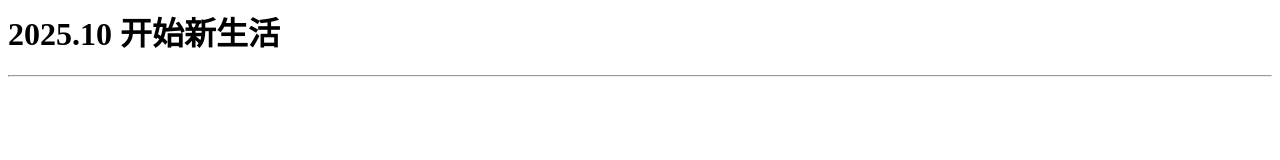
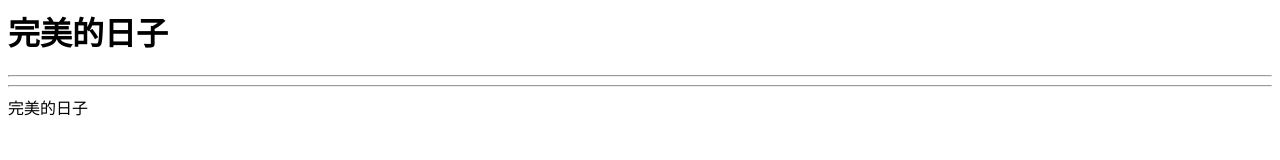
Before and after one commit to gongdi35/gongdi35.github.io, a plain HTML site: page index.html in a window 1280 px wide. Drawn offline with Linux system fonts and the light colour scheme.

Commit message:
Update index.html

```diff
--- a/index.html
+++ b/index.html
@@ -5,8 +5,10 @@
     </head>
     <body>
         <h1>
-            2025.10 开始新生活
+            完美的日子
         </h1>
         <hr>
+        <hr>
+        完美的日子
     </body>
 </html>
```
